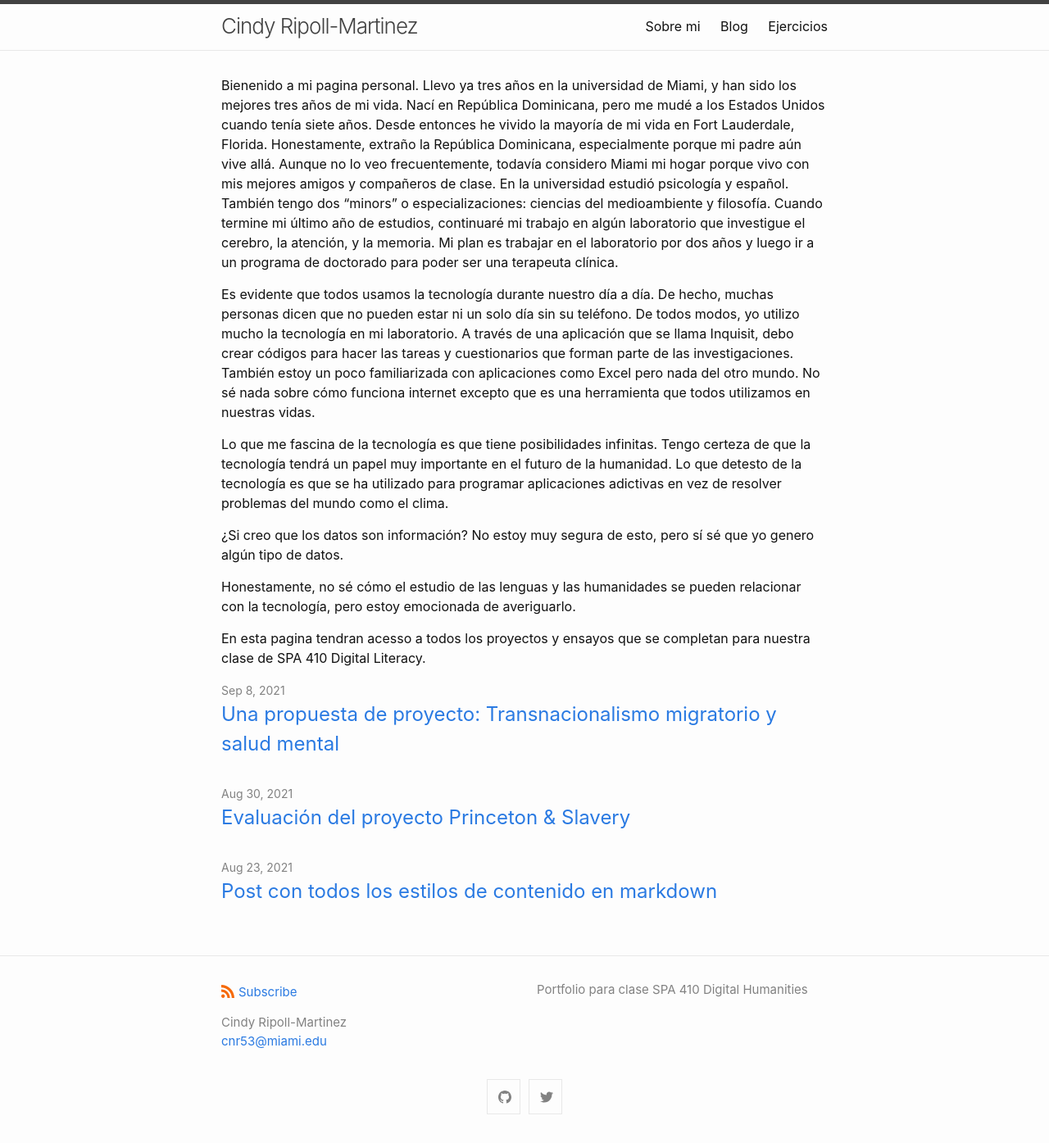
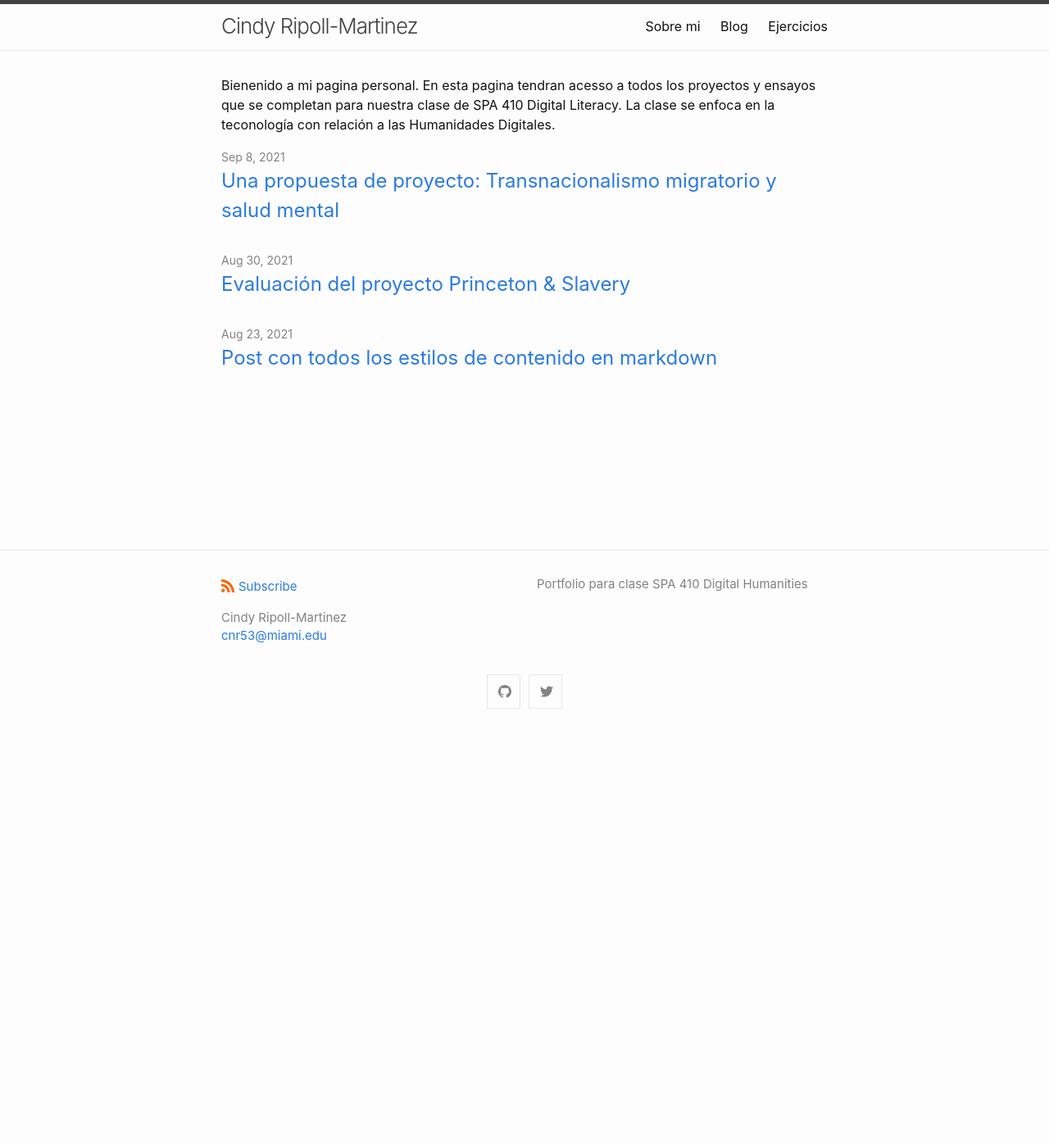
Before and after one commit to cindyripollm/cindyripollm.github.io, a Jekyll site: the page built from index.md, in a window 1280 px wide. Shown: the whole page at 82% size. Built offline with Jekyll 4.4.1, drawn with Linux system fonts in a browser that asks for light colours; after the commit the page ends 900 px from its top, so only the background shows below that.

Commit message:
Update index.md

```diff
--- a/index.md
+++ b/index.md
@@ -8,14 +8,4 @@
 layout: home
 ---
 
-Bienenido a mi pagina personal. Llevo ya tres años en la universidad de Miami, y han sido los mejores tres años de mi vida. Nací en República Dominicana, pero me mudé a los Estados Unidos cuando tenía siete años. Desde entonces he vivido la mayoría de mi vida en Fort Lauderdale, Florida. Honestamente, extraño la República Dominicana, especialmente porque mi padre aún vive allá. Aunque no lo veo frecuentemente, todavía considero Miami mi hogar porque vivo con mis mejores amigos y compañeros de clase. En la universidad estudió  psicología y español. También tengo dos “minors” o especializaciones: ciencias del medioambiente y filosofía. Cuando termine mi último año de estudios, continuaré mi trabajo en algún laboratorio que investigue el cerebro, la atención, y la memoria. Mi plan es trabajar en el laboratorio por dos años y luego ir a un programa de doctorado para poder ser una terapeuta clínica.
-
-Es evidente  que todos usamos la tecnología durante nuestro día a día. De hecho, muchas personas dicen que no pueden estar ni un solo día sin su teléfono. De todos modos, yo utilizo mucho la tecnología en mi laboratorio. A través de una aplicación que se llama Inquisit, debo crear códigos para hacer las tareas y cuestionarios que forman parte de las investigaciones. También estoy un poco familiarizada con aplicaciones como Excel pero nada del otro mundo. No sé nada sobre cómo funciona internet excepto que es una herramienta que todos utilizamos en nuestras vidas.
-
-Lo que me fascina de la tecnología es que tiene posibilidades infinitas. Tengo certeza de que la tecnología tendrá un papel muy importante en el futuro de la humanidad. Lo que detesto de la tecnología es que se ha utilizado para programar aplicaciones adictivas en vez de resolver problemas del mundo como el clima.
-
-¿Si creo que los datos son información? No estoy muy segura de esto, pero sí sé que yo genero algún tipo de datos.
-
-Honestamente, no sé cómo el estudio de las lenguas y las humanidades se pueden relacionar con la tecnología, pero estoy emocionada de averiguarlo.
-
-En esta pagina tendran acesso a todos los proyectos y ensayos que se completan para nuestra clase de SPA 410 Digital Literacy.
+Bienenido a mi pagina personal. En esta pagina tendran acesso a todos los proyectos y ensayos que se completan para nuestra clase de SPA 410 Digital Literacy. La clase se enfoca en la teconología con relación a las Humanidades Digitales.
```
